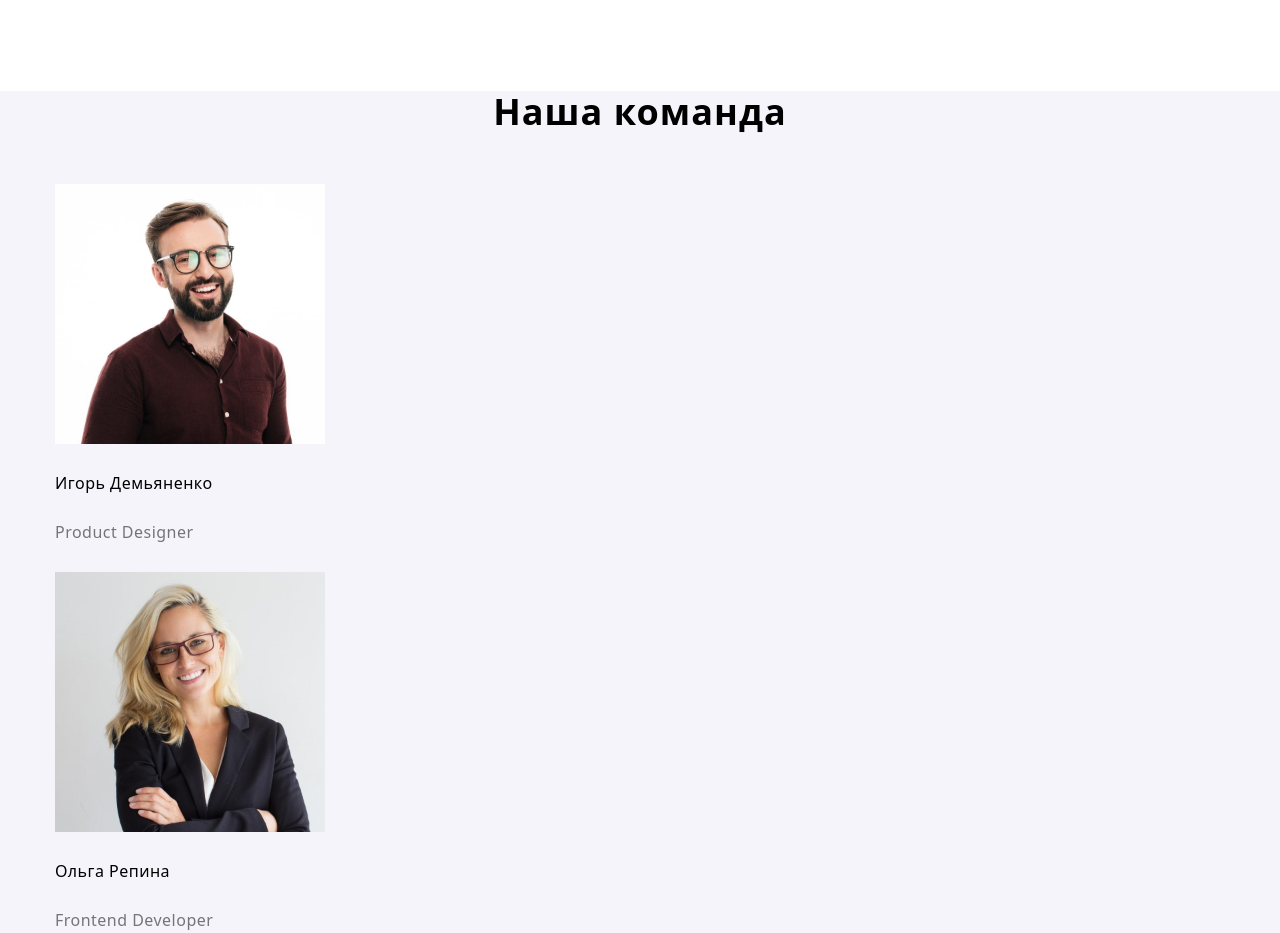
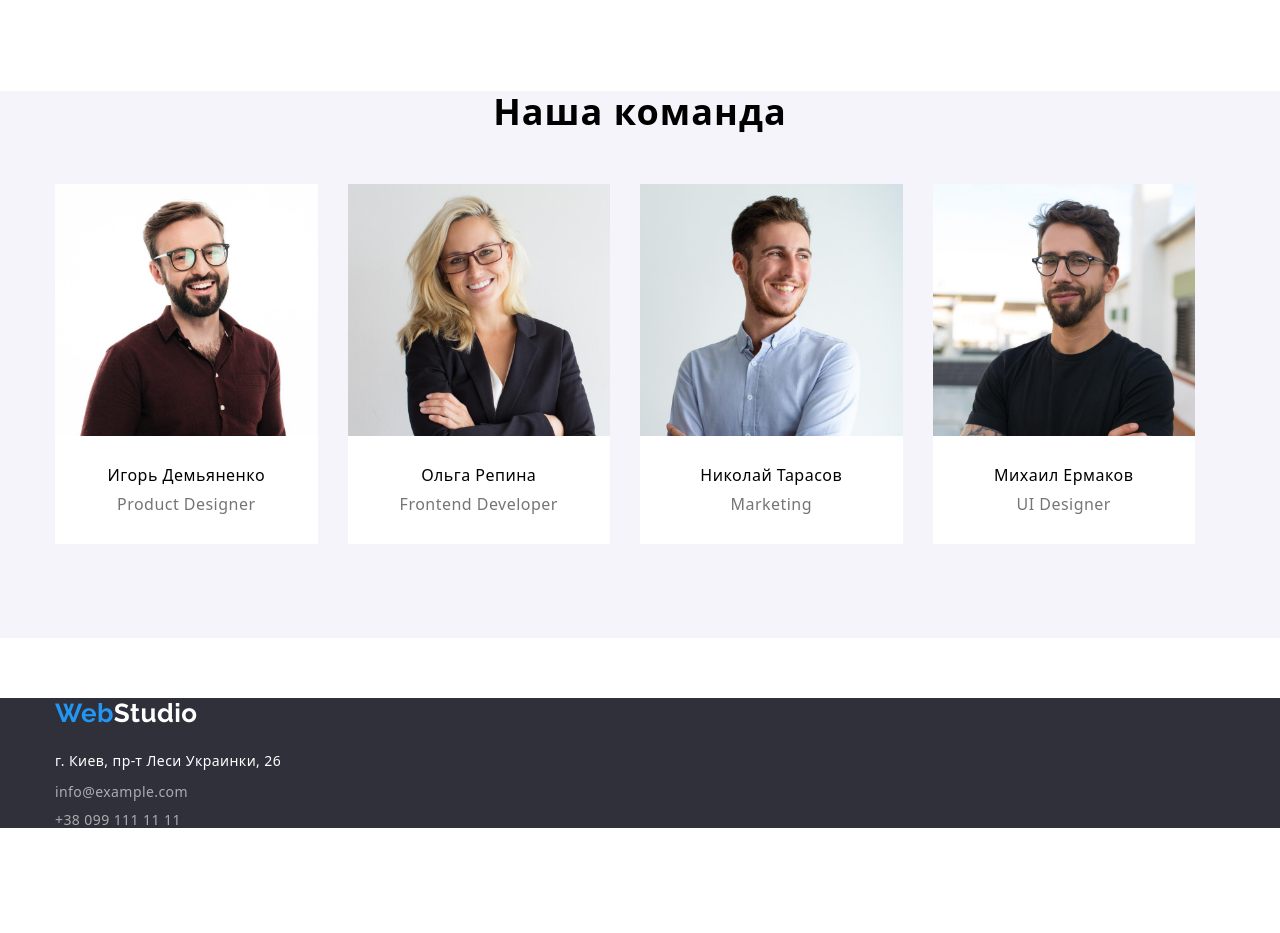
Before and after one commit to SHDMYUA/goit-markup-hw-03, a plain HTML site: page index.html in a window 1280 px wide. Shown: the part 1340-2273 px from the top of the page. After the commit the page ends 2208 px from the top, so only its background shows below. Drawn offline with nearby package versions, Linux system fonts and the light colour scheme.

Commit message:
ready section our team

```diff
--- a/css/styles.css
+++ b/css/styles.css
@@ -292,24 +292,21 @@ margin-bottom: 10px;
   }
 
 .team {
-  /* display: flex; */
-  /* justify-content: center; */
+  display: flex;
+  justify-content: center;
   background-color: var(--bg-secondary-color);
+}
+
+.team-img {
+  margin-bottom: 30px;
 }
 
 .team-item {
   width: 270px;
   margin-right: 30px;
-  margin-bottom: 30px;
-  /* text-align: center; */
-}
-
-.team-item:nth-child(4n) {
-  margin-right: 0;
-}
-
-.team-item:nth-not-child(4n) {
-  margin-left: 0;
+  background-color: var(--bg-primary-color);
+  text-align: center;
+  margin-bottom: 94px;
 }
 
 .team-member ,
@@ -318,12 +315,13 @@ margin-bottom: 10px;
   font-size: 16px;
   line-height: 1.19;
   letter-spacing: 0.03em;
-  margin-top: 30px;
   margin-bottom: 10px;
 }
 
 .member-position {
   font-weight: 400;
+  padding-bottom: 30px;
+  margin-bottom: 0px;
   color: var(--secondary-text-color);
 }
 
--- a/index.html
+++ b/index.html
@@ -82,22 +82,22 @@
       <h2 class="team-title">Наша команда</h2>
         <ul class="team list">
           <li class="team-item">
-              <img src="./images/igor-photo.jpg" width=270 alt="продук дизайнер">
+              <img class="team-img" src="./images/igor-photo.jpg" width=270 alt="продук дизайнер">
               <h3 class="team-member">Игорь Демьяненко</h3>
               <p class="member-position">Product Designer</p>
           </li>
           <li class="team-item">
-              <img src="./images/olga-photo.jpg" width=270 alt="фронтэнд разработчик">
+              <img class="team-img" src="./images/olga-photo.jpg" width=270 alt="фронтэнд разработчик">
               <h3 class="team-member">Ольга Репина</h3>
               <p class="member-position">Frontend Developer</p>
           </li>
           <li class="team-item">
-              <img src="./images/mykola-photo.jpg" width=270 alt="маркетинг">
+              <img class="team-img" src="./images/mykola-photo.jpg" width=270 alt="маркетинг">
               <h3 class="team-member">Николай Тарасов</h3>
               <p class="member-position">Marketing</p>
           </li>
           <li class="team-item">
-              <img src="./images/mychail-photo.jpg" width=270 alt="дизайнер">
+              <img class="team-img" src="./images/mychail-photo.jpg" width=270 alt="дизайнер">
               <h3 class="team-member">Михаил Ермаков</h3>
               <p class="member-position">UI Designer</p>
         </ul>
```
